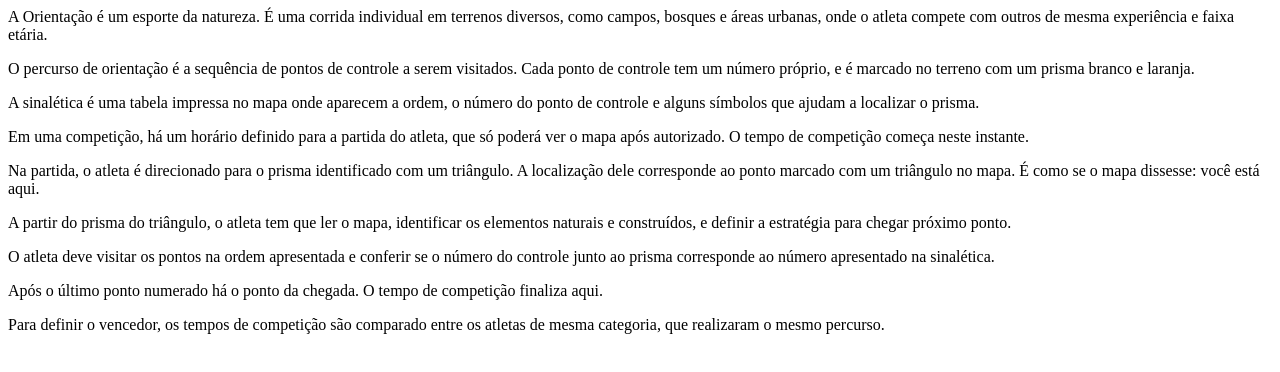
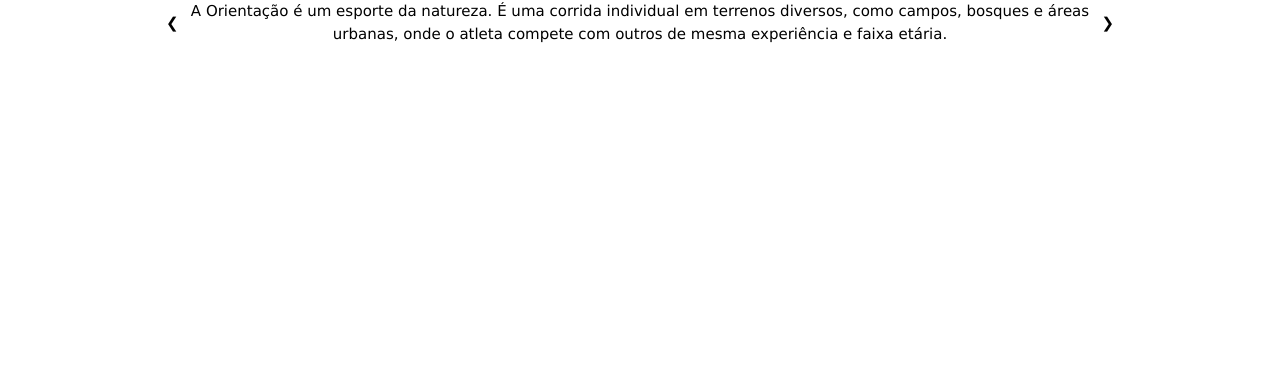
Before and after one commit to orientacao-ceara/orientacao, a plain HTML site: page index.html in a window 1280 px wide. Drawn offline with nearby package versions, Linux system fonts and the light colour scheme.

Commit message:
Update index.html

```diff
--- a/index.html
+++ b/index.html
@@ -1,23 +1,51 @@
 <html>
-  <body>
-    <p>
-A Orientação é um esporte da natureza. É uma corrida individual em terrenos diversos, como campos, bosques e áreas urbanas, onde o atleta compete com outros de mesma experiência e faixa etária.
-    </p><p>
-O percurso de orientação é a sequência de pontos de controle a serem visitados. Cada ponto de controle tem um número próprio, e é marcado no terreno com um prisma branco e laranja.
-    </p><p>
-A sinalética é uma tabela impressa no mapa onde aparecem a ordem, o número do ponto de controle e alguns símbolos que ajudam a localizar o prisma.
-    </p><p>
-Em uma competição, há um horário definido para a partida do atleta, que só poderá ver o mapa após autorizado. O tempo de competição começa neste instante.
-    </p><p>
-Na partida, o atleta é direcionado para o prisma identificado com um triângulo. A localização dele corresponde ao ponto marcado com um triângulo no mapa. É como se o mapa dissesse: você está aqui.
-      </p><p>
-A partir do prisma do triângulo, o atleta tem que ler o mapa, identificar os elementos naturais e construídos, e definir a estratégia para chegar próximo ponto.
-    </p><p>
-O atleta deve visitar os pontos na ordem apresentada e conferir se o número do controle junto ao prisma corresponde ao número apresentado na sinalética.
-    </p><p>
-Após o último ponto numerado há o ponto da chegada. O tempo de competição finaliza aqui.
-    </p><p>
-Para definir o vencedor, os tempos de competição são comparado entre os atletas de mesma categoria, que realizaram o mesmo percurso.
-    </p>
-  </body>
+    <meta name="viewport" content="width=device-width, initial-scale=1">
+    <link rel="stylesheet" href="https://www.w3schools.com/w3css/4/w3.css">
+    <style>
+        .box {
+            padding-left: 40px;
+            padding-right: 40px;
+            font-family: Verdana, Geneva, Tahoma, sans-serif;
+            text-align: center;
+        }
+    </style>
+<script>
+    var slides = [
+        'A Orientação é um esporte da natureza. É uma corrida individual em terrenos diversos, como campos, bosques e áreas urbanas, onde o atleta compete com outros de mesma experiência e faixa etária.',
+        'O percurso de orientação é a sequência de pontos de controle a serem visitados. Cada ponto de controle tem um número próprio, e é marcado no terreno com um prisma branco e laranja.',
+        'A sinalética é uma tabela impressa no mapa onde aparecem a ordem, o número do ponto de controle e alguns símbolos que ajudam a localizar o prisma.',
+        'Em uma competição, há um horário definido para a partida do atleta, que só poderá ver o mapa após autorizado. O tempo de competição começa neste instante.',
+        'Na partida, o atleta é direcionado para o prisma identificado com um triângulo. A localização dele corresponde ao ponto marcado com um triângulo no mapa. É como se o mapa dissesse: você está aqui.',
+        'A partir do prisma do triângulo, o atleta tem que ler o mapa, identificar os elementos naturais e construídos, e definir a estratégia para chegar próximo ponto.',
+        'O atleta deve visitar os pontos na ordem apresentada e conferir se o número do controle junto ao prisma corresponde ao número apresentado na sinalética.',
+        'Após o último ponto numerado há o ponto da chegada. O tempo de competição finaliza aqui.',
+        'Para definir o vencedor, os tempos de competição são comparado entre os atletas de mesma categoria, que realizaram o mesmo percurso.'
+    ];
+    var slideIndex = 1;
+
+    function plusDivs(n) {
+        showDivs(slideIndex += n);
+    }
+    function showDivs(n) {
+        var i;
+        // var x = document.getElementsByClassName("mySlides");
+        var x = slides;
+        if (n > x.length) {slideIndex = 1}
+        if (n < 1) {slideIndex = x.length} ;
+        // for (i = 0; i < x.length; i++) {
+        //     x[i].style.display = "none";
+        // }
+        // x[slideIndex-1].style.display = "block";
+        var box = document.getElementById('box');
+        box.innerHTML = x[slideIndex-1];
+    }
+</script>
+<body onload="showDivs(1)">
+    <div class="w3-content w3-display-container">
+        <div id="box" class="box"></div>
+        <button class="w3-button w3-display-left" onclick="plusDivs(-1)">&#10094;</button>
+        <button class="w3-button w3-display-right" onclick="plusDivs(+1)">&#10095;</button>
+    </div>
+
+</body>
 </html>
```
